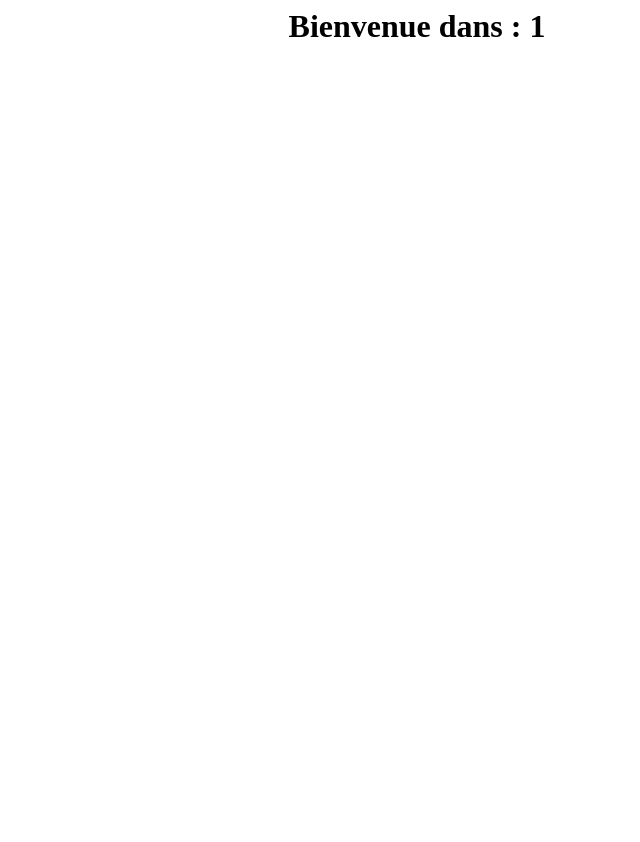
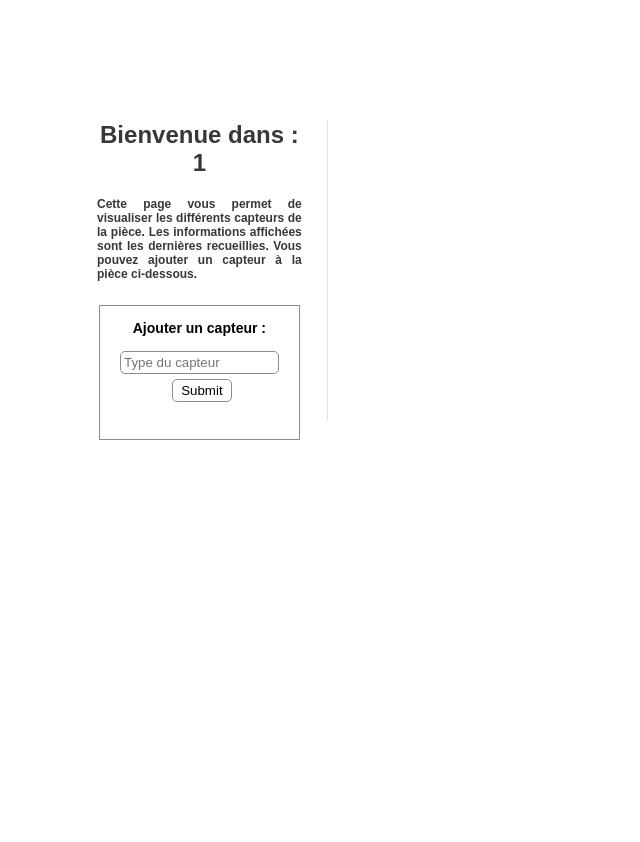
Before and after one commit to AdrienMb/BlueHouse, a PHP site: page /Vue/salle.php?idsalle=1 in a window 1280 px wide. Shown: the whole page, without its empty margins (223-863 px from the left). Before the commit the page ends 37 px from the top, so only its background shows below. Run offline with PHP 8.4, Linux system fonts and the light colour scheme.

Commit message:
Améliorations ésthétiques gestion des capteurs/message

```diff
--- a/Controleur/salle.php
+++ b/Controleur/salle.php
@@ -15,19 +15,17 @@ $sensor=get_sensors($bdd,$id_house['idHouse'],$_GET['idsalle'])->fetch();
 $sensors=explode(" ",$sensor['idSensors']);
 foreach($sensors as $i){
     $datasensors=get_dataWithDate($bdd,$i);
-    $last=$datasensors->fetch();
     $capteurs=$datasensors->fetch();
     $date=$capteurs['receptionDate'];
     $donnees=$capteurs['data'];
+    $type=$capteurs['type'];
     include($_SERVER["DOCUMENT_ROOT"]."/github/bluehouse/Vue/affiche_capteurs.php");
 }
-require($_SERVER["DOCUMENT_ROOT"]."/github/bluehouse/Vue/formulaire_capteur.php");
 
 
 if(!empty($_POST['typeCapteur'])){
   $rep=set_sensor($bdd,$_POST['typeCapteur'],$id_house['idHouse'])->fetch();
   $idroom=get_roomId($bdd,$id_house['idHouse'],$_GET['idsalle'])->fetch();
-  echo($rep['id']);
   connectNewSensor($bdd,$idroom['id'],$rep['id']);
 }
  ?>
--- a/Styles/contact.css
+++ b/Styles/contact.css
@@ -8,6 +8,9 @@
 .ligne{
   position: fixed;
   left:43%;
+  width: 1px;
+  height:300px;
+  background-color:#E3E3E3;
 }
 .ul_message {
 
--- a/Styles/salle.css
+++ b/Styles/salle.css
@@ -1,23 +1,89 @@
-.salle{
+
+.salle {
+     position:fixed;
+     left: 25%;
+     width:20%;
+     top: 100px;
+     bottom: 0;
+
+     font-family: 'Poppins', sans-serif;
+}
+.titre_piece {
+  width:80%;
+  font-size: 24px;
+  color:#383839;
+  font-family: 'Poppins', sans-serif;
   text-align: center;
+}
+.description{
+  margin-top: 20px;
+  font-size: 12;
+  text-align: justify;
+}
+.all_sensors{
+  margin-top: 50px;
+}
+.ligne{
+  margin-top: 20px;
+  position: fixed;
+  left:43%;
+  width: 1px;
+  height:300px;
+  background-color:#E3E3E3;
 }
 .capteurs{
   text-align: center;
   border-width:1px;
  border-style:dashed;
  border-color:#C6C6C6;
- width:30%;
- margin-left: 35%;
- padding: 5px;
+ padding: 8px;
+ width: 30%;
+ margin-top: 10px;
+ margin-left : 45%;
  margin-bottom: 5px;
+ border-radius: 20px;
 }
 .data{
-  margin-top: -5px;
-  font-size: 18pt;
+  margin-top: -10px;
+  font-size: 16;
 }
 .date{
   color:#00A9FD;
+  font-size: 12;
 }
 .formulaire_capteur {
+  font-size: 12;
   text-align: center;
+  width:80%;
 }
+fieldset {
+ padding:0 20px 20px 20px;
+ margin-bottom:10px;
+ border:1px solid
+	#8B8D8D;
+ }
+input, textarea, select, option {
+ background-color:
+	white;
+ }
+input, textarea, select {
+ padding:3px;
+ margin-bottom: 5px;
+ border:1px solid
+	#8B8D8D;
+ border-radius:5px;
+ width:100%;
+ }
+ select {
+ margin-top:10px;
+ }
+input[type=radio] {
+ background-color:transparent;
+ border:none;
+ width:10px;
+ }
+input[type=submit], input[type=reset] {
+ width:60px;
+ margin-left:5px;
+ cursor:pointer;
+ }
--- a/Vue/affiche_capteurs.php
+++ b/Vue/affiche_capteurs.php
@@ -1,9 +1,10 @@
 <LINK href="/github/bluehouse/Styles/flexbox.css" rel="stylesheet" type="text/css">
 <LINK href="/github/bluehouse/Styles/salle.css" rel="stylesheet" type="text/css">
+  <link href="https://fonts.googleapis.com/css?family=Poppins" rel="stylesheet">
 
 <div class="capteurs">
 <?php
-echo ("<div class='date'>".$date."</div></br><div class='data'>".$donnees."</div>")
+echo ("<div class='date'>".$date."</div></br><div class='data'>".$type." : ".$donnees."</div>")
 
  ?>
 </div>
--- a/Vue/infos_notes.html
+++ b/Vue/infos_notes.html
@@ -2,7 +2,7 @@
 <link href="https://fonts.googleapis.com/css?family=Poppins" rel="stylesheet">
 <div class="infos_note">
 
-  <hr class="ligne" width="1px" size="300px" />
+  <div class="ligne"></div>
   <h3 class="titreDescription">Déposez une note !</h3>
 <p class="description">
   Vous pouvez ici déposez une note d'informations pour la maison.</br>Celle-ci sera visible par tout les utilisateurs de la maison.
--- a/Vue/salle.php
+++ b/Vue/salle.php
@@ -1,12 +1,29 @@
 <LINK href="/github/bluehouse/Styles/salle.css" rel="stylesheet" type="text/css">
 <div class="salle">
+  <div class="ligne"></div>
 <?php
     $nomSalle=$_GET['idsalle'];
     ?>
     <h1>
+      <div class="titre_piece">
     <?php
-    echo("Bienvenue dans : ".$nomSalle."<br/>");
+    echo("Bienvenue dans :</br>".$nomSalle."<br/>");
 
 ?>
+<div class="description"><p>Cette page vous permet de visualiser les différents capteurs de la pièce. Les informations affichées sont les dernières recueillies. Vous pouvez ajouter un capteur à la pièce ci-dessous.</div></p>
+</div>
 </h1>
+
+<div class="formulaire_capteur">
+  <fieldset>
+
+    <h3>Ajouter un capteur :</h3>
+      <form method="POST" action="/github/bluehouse/controleur/salle.php?idsalle=<?php print($_GET['idsalle'])?>">
+          <input type="text" name="typeCapteur" placeholder="Type du capteur"/>
+          <br/>
+          <input type='submit'/>
+      </form>
+  </fieldset>
 </div>
+</div>
+<div class="all_sensors">
```
Also changed, not shown: Controleur/message.php (+6 -2 lines), Vue/formulaire_capteur.php (deleted, +0 -12 lines).
